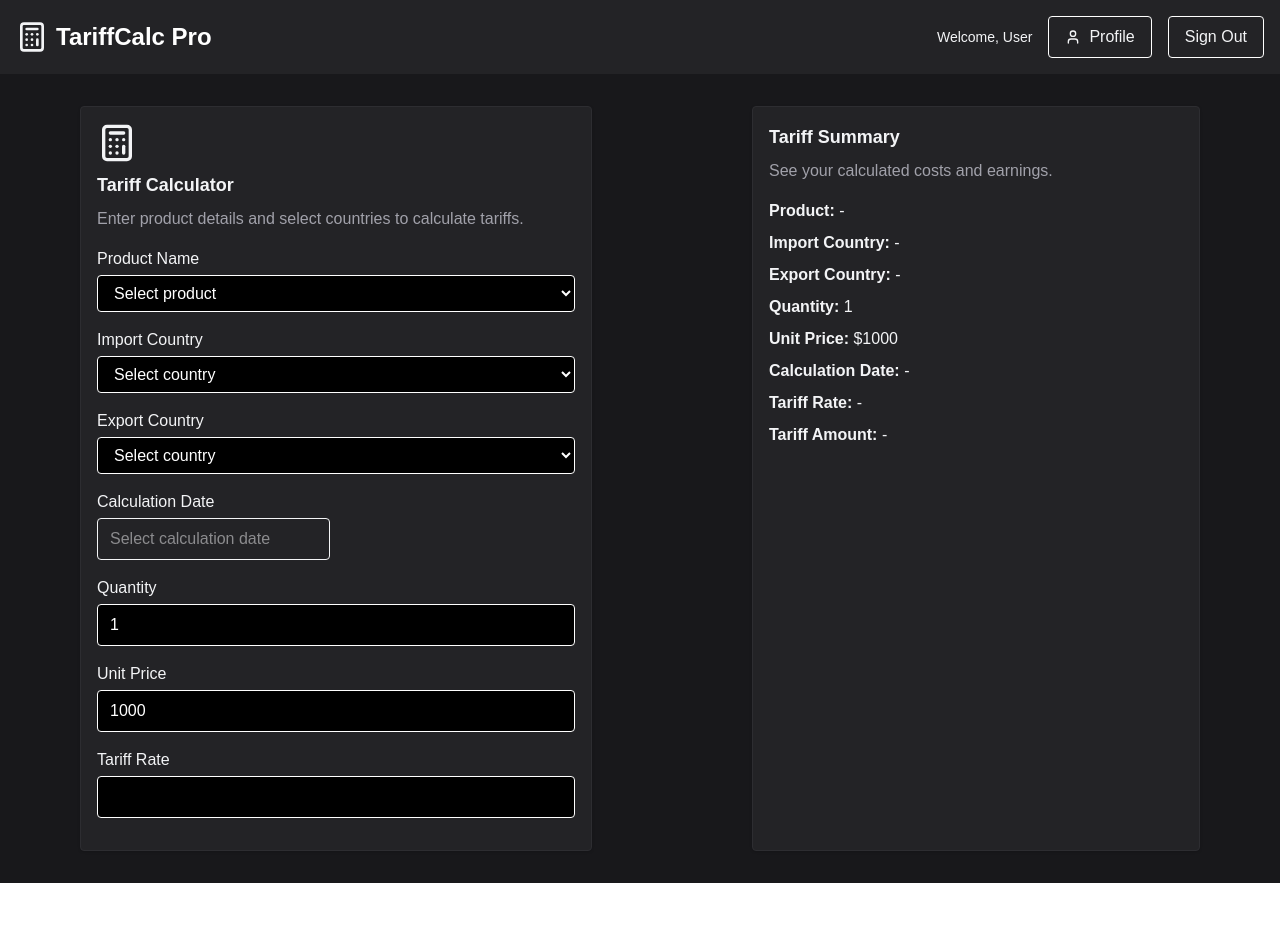
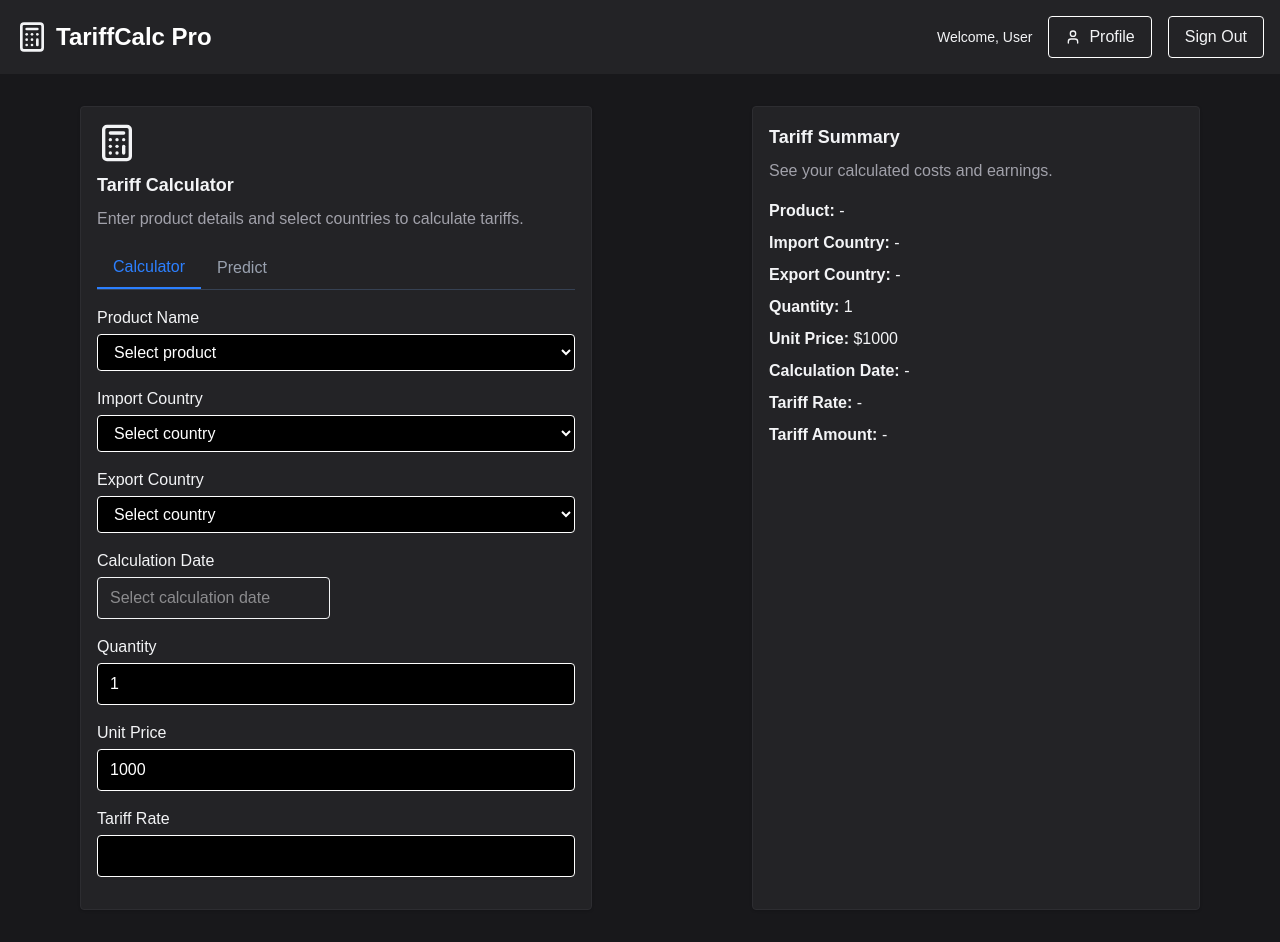
Before and after one commit to tyxyx/tariff, a Next.js app in the folder frontend/: page /calculator in a window 1280 px wide. Before the commit the page ends 883 px from the top, so only its background shows below. Built offline with nearby package versions, Linux system fonts and the light colour scheme.

Commit message:
added frontend tab for prediction

```diff
--- a/frontend/app/calculator/page.js
+++ b/frontend/app/calculator/page.js
@@ -41,6 +41,7 @@ export default function CalculatorPage() {
   const [unitPrice, setUnitPrice] = useState(1000);
   const [calculationDate, setCalculationDate] = useState("");
   const [dateError, setDateError] = useState("");
+  const [activeTab, setActiveTab] = useState("calculator");
 
   function getTariffRate(product, originCountry, destCountry) {
     // Replace ltrrrrrrrrrrrr
@@ -69,7 +70,7 @@ export default function CalculatorPage() {
     >
       <PageHeader />
       <div className="container mx-auto px-4 py-8 flex flex-col md:flex-row gap-8">
-        {/* Calculator Card */}
+        {/* Calculator Card with Tabs */}
         <Card className="max-w-lg w-full mx-auto">
           <CardHeader>
             <Calculator className="h-10 w-10 text-primary mb-2" />
@@ -79,7 +80,25 @@ export default function CalculatorPage() {
             </CardDescription>
           </CardHeader>
           <CardContent>
+            {/* Tabs */}
+            <div className="mb-4 flex border-b border-gray-700">
+              <button
+                className={`px-4 py-2 focus:outline-none ${activeTab === "calculator" ? "border-b-2 border-blue-500 text-blue-500" : "text-gray-400"}`}
+                onClick={() => setActiveTab("calculator")}
+              >
+                Calculator
+              </button>
+              <button
+                className={`px-4 py-2 focus:outline-none ${activeTab === "predict" ? "border-b-2 border-blue-500 text-blue-500" : "text-gray-400"}`}
+                onClick={() => setActiveTab("predict")}
+              >
+                Predict
+              </button>
+            </div>
+            {/* Tab Content */}
+            {activeTab === "calculator" && (
               <form className="space-y-4">
+                {/* ...existing calculator form code... */}
                 <div>
                   <label className="block mb-1 font-medium">Product Name</label>
                   <select
@@ -176,6 +195,23 @@ export default function CalculatorPage() {
                   />
                 </div>
               </form>
+            )}
+            {activeTab === "predict" && (
+              <div className="space-y-4">
+                <label className="block mb-1 font-medium">Upload News Article (PDF)</label>
+                <input
+                  type="file"
+                  accept="application/pdf"
+                  className="block w-full text-sm text-gray-400 file:mr-4 file:py-2 file:px-4 file:rounded file:border-0 file:text-sm file:font-semibold file:bg-gray-700 file:text-white hover:file:bg-gray-600"
+                />
+                <Button className="w-full" type="button" disabled>
+                  Predict Tariff Changes
+                </Button>
+                <div className="mt-2 text-xs text-gray-400">
+                  (Feature coming soon)
+                </div>
+              </div>
+            )}
           </CardContent>
         </Card>
         {/* Tariff Summary Card */}
```
Lines whose indentation alone changed are shown as unchanged.
